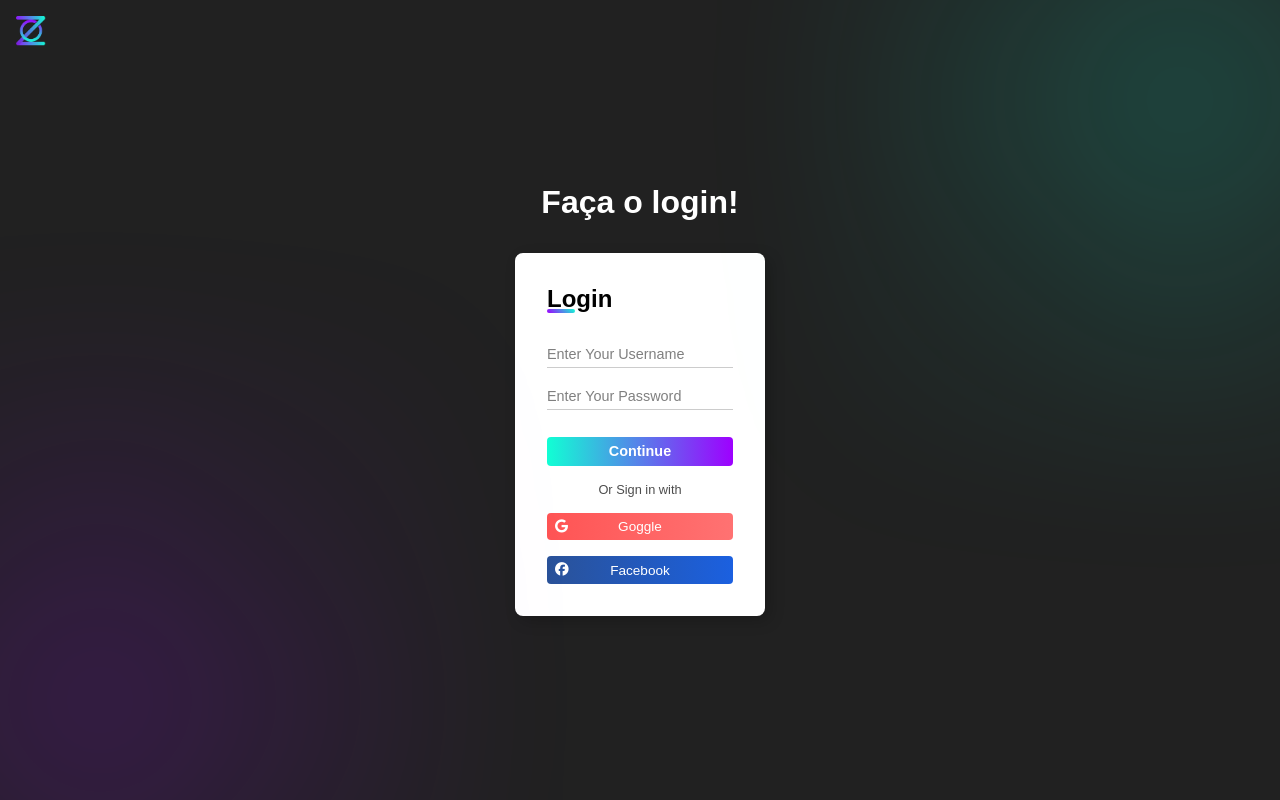
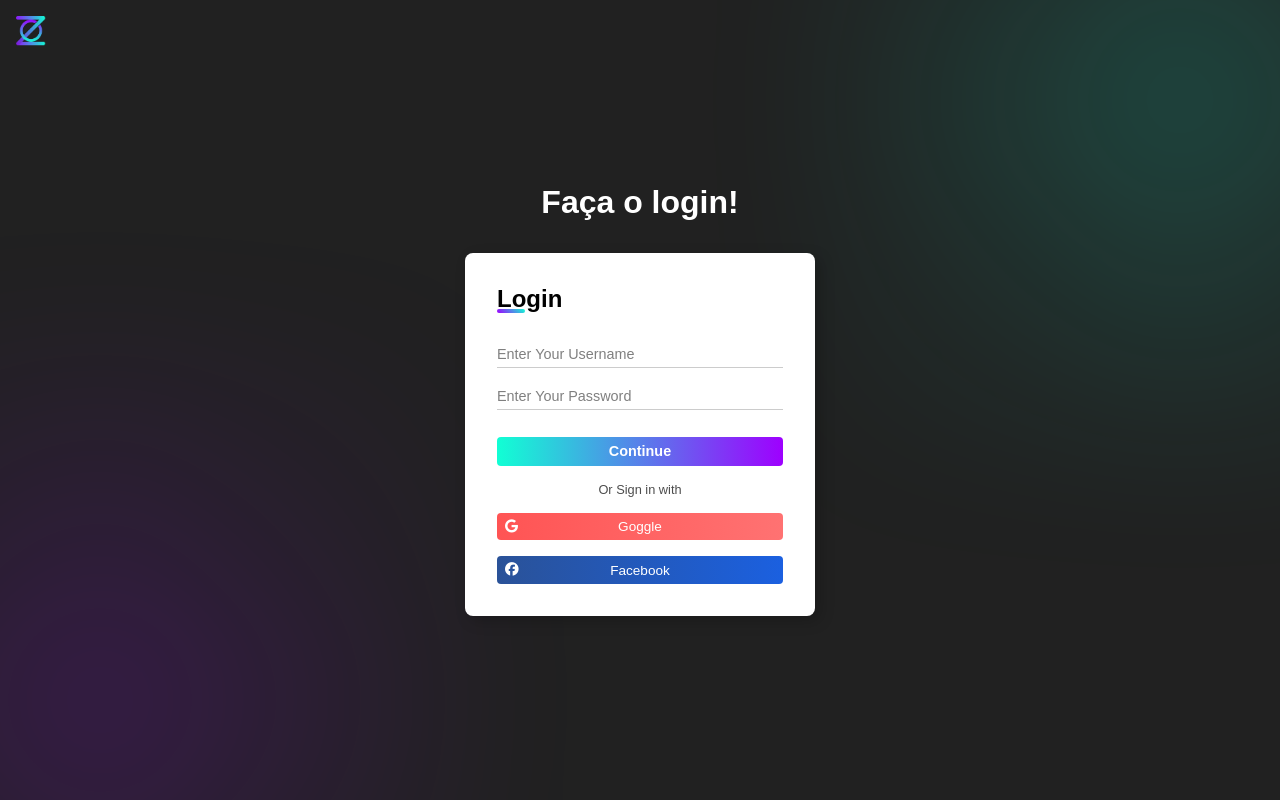
Before and after one commit to KaiqueMCR/DevZone, a plain HTML site: page login.html in a window 1280 px wide. Drawn offline with nearby package versions, Linux system fonts and the light colour scheme.

Commit message:
mod: increase the width of the login container

```diff
--- a/assets/pages/login.css
+++ b/assets/pages/login.css
@@ -191,6 +191,7 @@ form input[type='submit']:hover {
   border-radius: 50%;
   filter: blur(150px);
   position: absolute;
+  z-index: -1;
 }
 
 .primary {
@@ -210,3 +211,9 @@ form input[type='submit']:hover {
   bottom: 0;
   left: 0;
 }
+
+@media screen and (min-width:  320px){
+  main.container {
+    width: 90%;
+  }
+}
```
